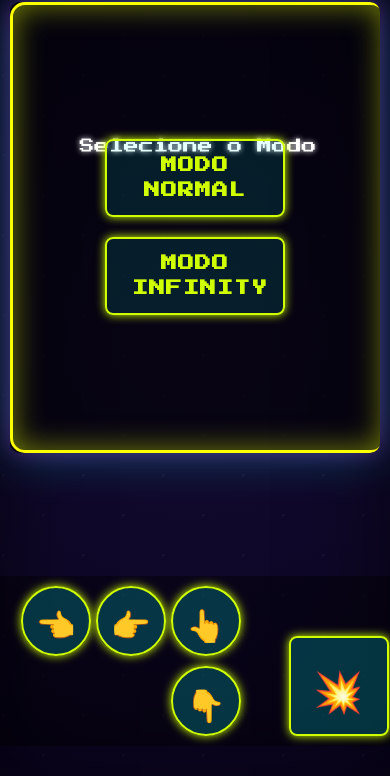
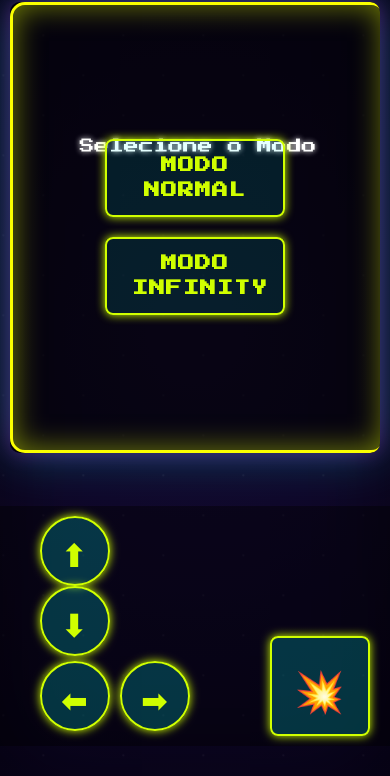
Before and after one commit to Gmartinis/cosmic, a plain HTML site: page index.html in a window 390 px wide. Shown: the part 88-864 px from the top of the page. Drawn offline with Linux system fonts and the light colour scheme.

Commit message:
Update index.html

```diff
--- a/index.html
+++ b/index.html
@@ -37,12 +37,12 @@
         </div>
         <div class="mobile-controls hidden-on-desktop">
             <div class="d-pad">
-                <button id="up" class="mobile-button">👆</button>
-                <div class="left-right">
-                    <button id="left" class="mobile-button">👈</button>
-                    <button id="right" class="mobile-button">👉</button>
+                <button id="left" class="mobile-button">⬅</button>
+                <div class="up-down">
+                    <button id="up" class="mobile-button">⬆</button>
+                    <button id="down" class="mobile-button">⬇</button>
                 </div>
-                <button id="down" class="mobile-button">👇</button>
+                <button id="right" class="mobile-button">➡</button>
             </div>
             <button id="shoot" class="mobile-button shoot-button">💥</button>
         </div>
```
